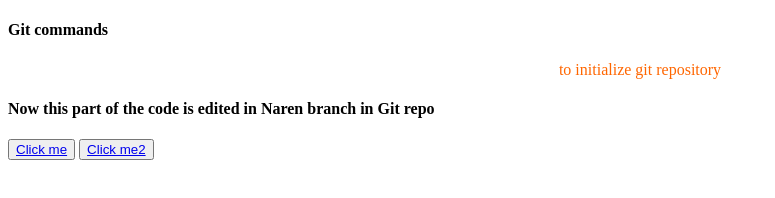
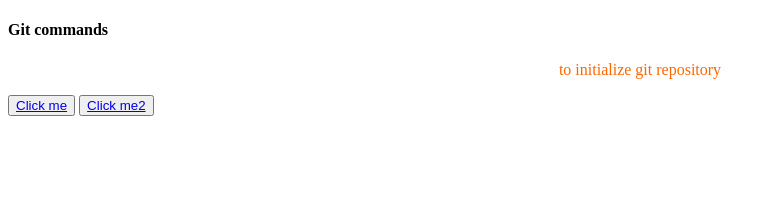
Before and after one commit to NarendranathV13/SampleForGit, a plain HTML site: page index.html in a window 1280 px wide. Shown: the whole page, without its empty margins (0-775 px from the left). Drawn offline with Linux system fonts and the light colour scheme.

Commit message:
h4 tag removed

```diff
--- a/index.html
+++ b/index.html
@@ -9,7 +9,7 @@
 <body>
     <h4>Git commands</h4>
     <p>to initialize git repository</p>
-    <h4>Now this part of the code is edited in Naren branch in Git repo</h4>
+
 
     <button><a href="new.html">Click me</a></button>
     <button><a href="new2.html">Click me2</a></button>
```
